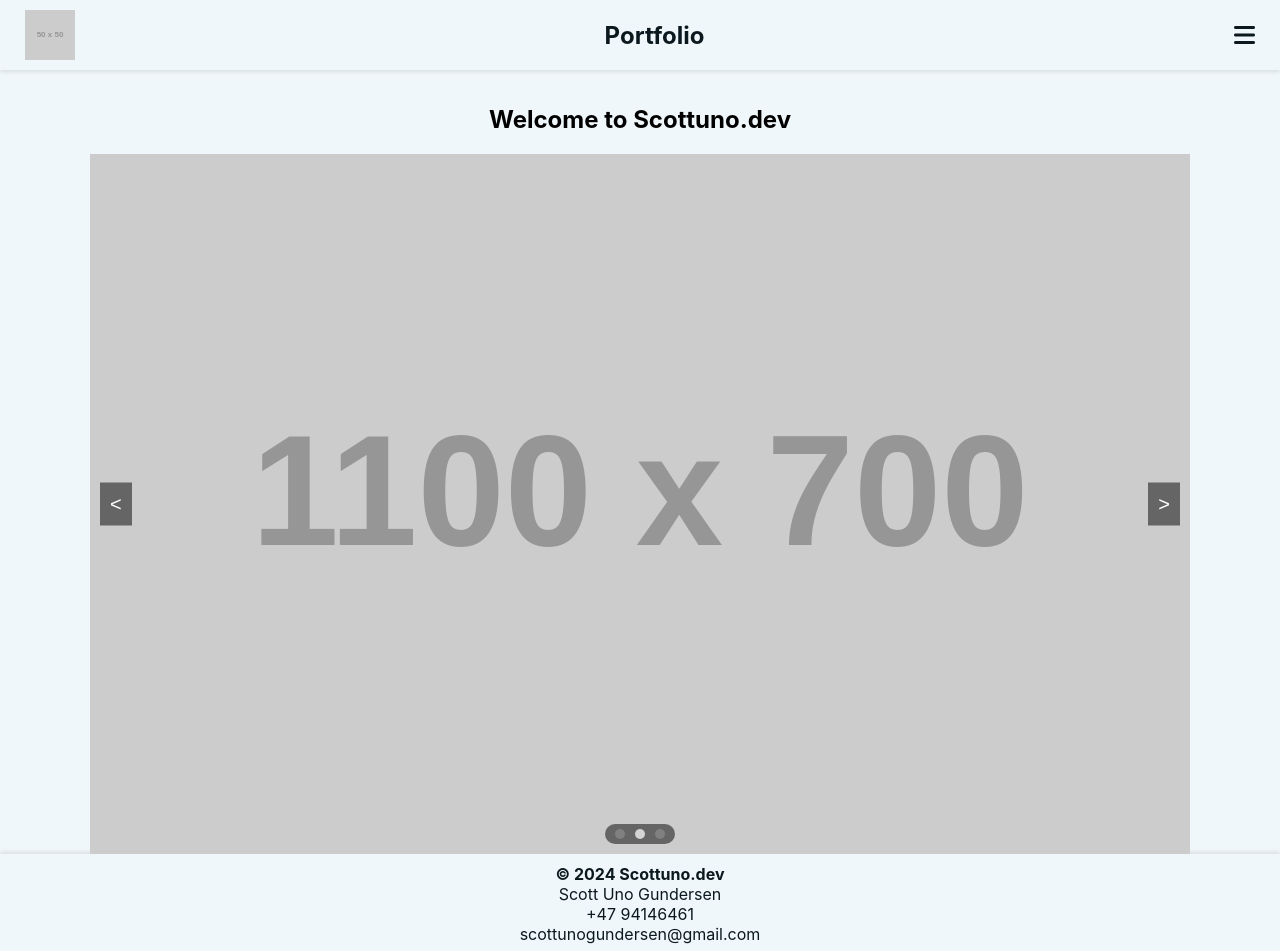
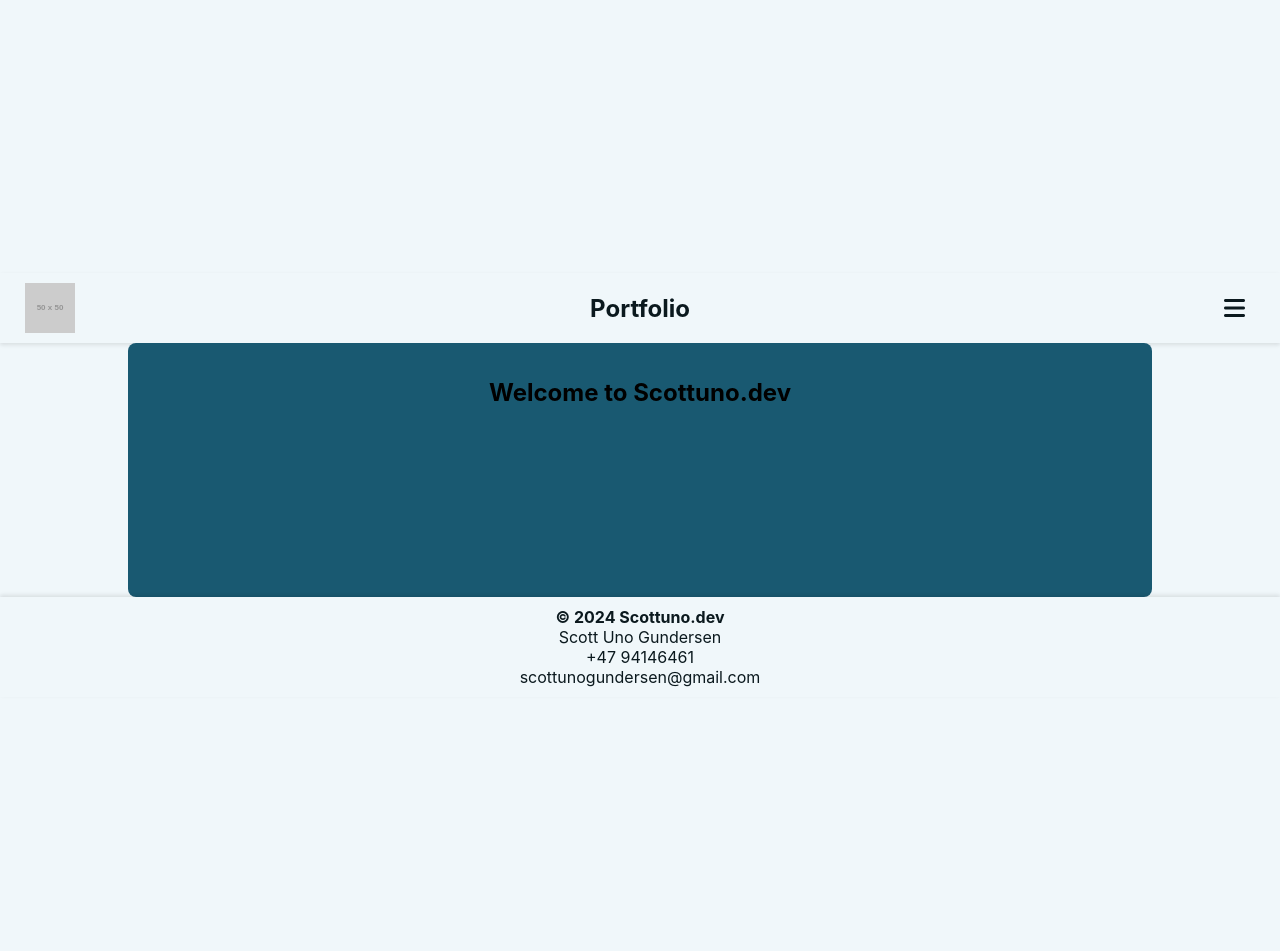
Before and after one commit to UnoHero/scottuno.dev, a React (Create React App) app in the folder frontend/: page / in a window 1280 px wide. Shown: the top 951 px of the page. After the commit the page ends 860 px from the top, so only its background shows below. Built offline with nearby package versions, Linux system fonts and the light colour scheme.

Commit message:
cleanup and stuff...

```diff
--- a/frontend/src/components/partials/ProjectCarousel.js
+++ /dev/null
@@ -1,122 +0,0 @@
-import React, { useState, useEffect } from 'react';
-import styled from "styled-components";
-
-const Container = styled.div`
-  position: relative;
-  display: flex;
-  justify-content: center;
-  align-items: center;
-  height: 100%;
-`;
-
-const Carousel = styled.div`
-  position: relative;
-  display: flex;
-  overflow: hidden;
-`;
-
-const Arrow = styled.button`
-  position: absolute;
-  top: 50%;
-  transform: translateY(-50%);
-  background: rgba(0, 0, 0, 0.5);
-  border: none;
-  cursor: pointer;
-  padding: 10px;
-  font-size: 20px;
-  color: white;
-  ${({ direction }) => direction === 'left' ? 'left: 10px;' : 'right: 10px;'}
-`;
-
-const DotContainer = styled.div`
-  position: absolute;
-  bottom: 10px;
-  left: 50%;
-  transform: translateX(-50%);
-  display: flex;
-  background-color: rgba(0, 0, 0, 0.5); /* Semi-transparent black */
-  border-radius: 20px; /* Rounded box */
-  padding: 5px;
-`;
-
-const Dot = styled.div`
-  width: 10px;
-  height: 10px;
-  border-radius: 50%;
-  background-color: ${({ active }) => active ? 'lightgray' : 'gray'};
-  margin: 0 5px;
-  cursor: pointer;
-`;
-
-const ProjectCarousel = () => {
-  const [currentImageIndex, setCurrentImageIndex] = useState(0);
-  const [autoplay, setAutoplay] = useState(true);
-
-  const images = [
-    'https://placehold.co/1100x700',
-    'https://placehold.co/1100x700',
-    'https://placehold.co/1100x700',
-  ];
-
-  useEffect(() => {
-    let intervalId;
-
-    if (autoplay) {
-      intervalId = setInterval(() => {
-        setCurrentImageIndex((prevIndex) =>
-          (prevIndex + 1) % images.length
-        );
-      }, 3000);
-    }
-
-    return () => clearInterval(intervalId);
-  }, [autoplay, images.length]);
-
-  const handlePrev = () => {
-    setCurrentImageIndex((prevIndex) =>
-      (prevIndex - 1 + images.length) % images.length
-    );
-  };
-
-  const handleNext = () => {
-    setCurrentImageIndex((prevIndex) =>
-      (prevIndex + 1) % images.length
-    );
-  };
-
-  const handleDotClick = (index) => {
-    setCurrentImageIndex(index);
-  };
-
-  return (
-    <Container>
-      <Carousel>
-        <Arrow direction="left" onClick={handlePrev}>{'<'}</Arrow>
-        {images.map((image, index) => (
-          <img
-            key={index}
-            src={image}
-            alt={`Image ${index + 1}`}
-            style={{
-              display: index === currentImageIndex ? 'block' : 'none',
-              width: '100%',
-              height: 'auto',
-            }}
-          />
-        ))}
-        <Arrow direction="right" onClick={handleNext}>{'>'}</Arrow>
-      </Carousel>
-      <DotContainer>
-        {images.map((_, index) => (
-          <Dot
-            key={index}
-            active={index === currentImageIndex}
-            onClick={() => handleDotClick(index)}
-          />
-        ))}
-      </DotContainer>
-    </Container>
-  );
-};
-
-export default ProjectCarousel;
--- a/frontend/src/pages/Home.js
+++ b/frontend/src/pages/Home.js
@@ -8,9 +8,6 @@ import { useTranslation } from 'react-i18next';
 import Header from "../components/common/Header"
 import Footer from "../components/common/Footer"
 
-// partials Components
-import ProjectCarousel from '../components/partials/ProjectCarousel';
-
 
 const Home = () => {
   const { t } = useTranslation();
@@ -19,13 +16,11 @@ const Home = () => {
     <div>
       <Header />
 
-      <section>
+      <section className="main-box">
         <h2>
           {t("pages.home.title")}
         </h2>
-        <ProjectCarousel />
       </section>
-
       <Footer />
     </div>
   );
--- a/frontend/src/styles/components/contact.css
+++ b/frontend/src/styles/components/contact.css
@@ -1,12 +1,3 @@
-.main-box {
-  margin: auto;
-  background-color: var(--primary);
-  width: 100%;
-  height: 100%;
-  border-radius: 8px;
-  flex: 1;
-}
-
 h2 {
   text-align: center;
   margin: 0px;
--- a/frontend/src/styles/components/header.css
+++ b/frontend/src/styles/components/header.css
@@ -22,9 +22,11 @@ header img {
 header h1 {
     margin: 0;
     font-size: 1.5em;
-    text-align: center;
-    justify-self: center;
+    position: absolute;
+    left: 50%;
+    transform: translateX(-50%);
     z-index: 51;
+    white-space: nowrap;
 }
 
 header i {
@@ -36,7 +38,6 @@ header i {
 .fa-bars {
     transform: rotate(0deg);
     color: var(--font-s);
-
 }
 
 .fa-x {
--- a/frontend/src/styles/global.css
+++ b/frontend/src/styles/global.css
@@ -40,6 +40,15 @@ code {
     monospace;
 }
 
+.main-box {
+  margin: auto;
+  background-color: var(--primary);
+  width: 80%;
+  height: 100%;
+  border-radius: 8px;
+  flex: 1;
+}
+
 footer {
   padding: 10px 0 10px 0;
   text-align: center;
```
